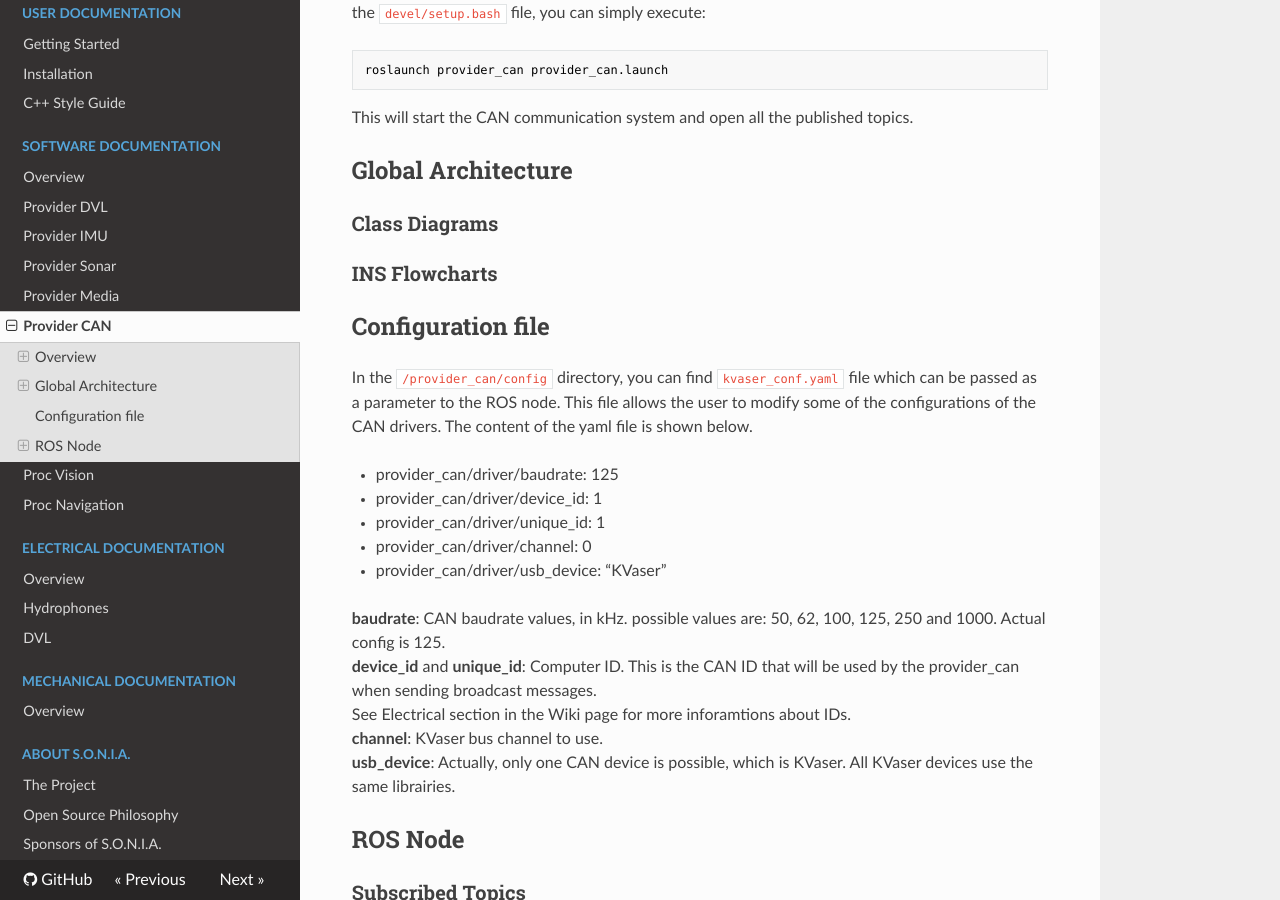
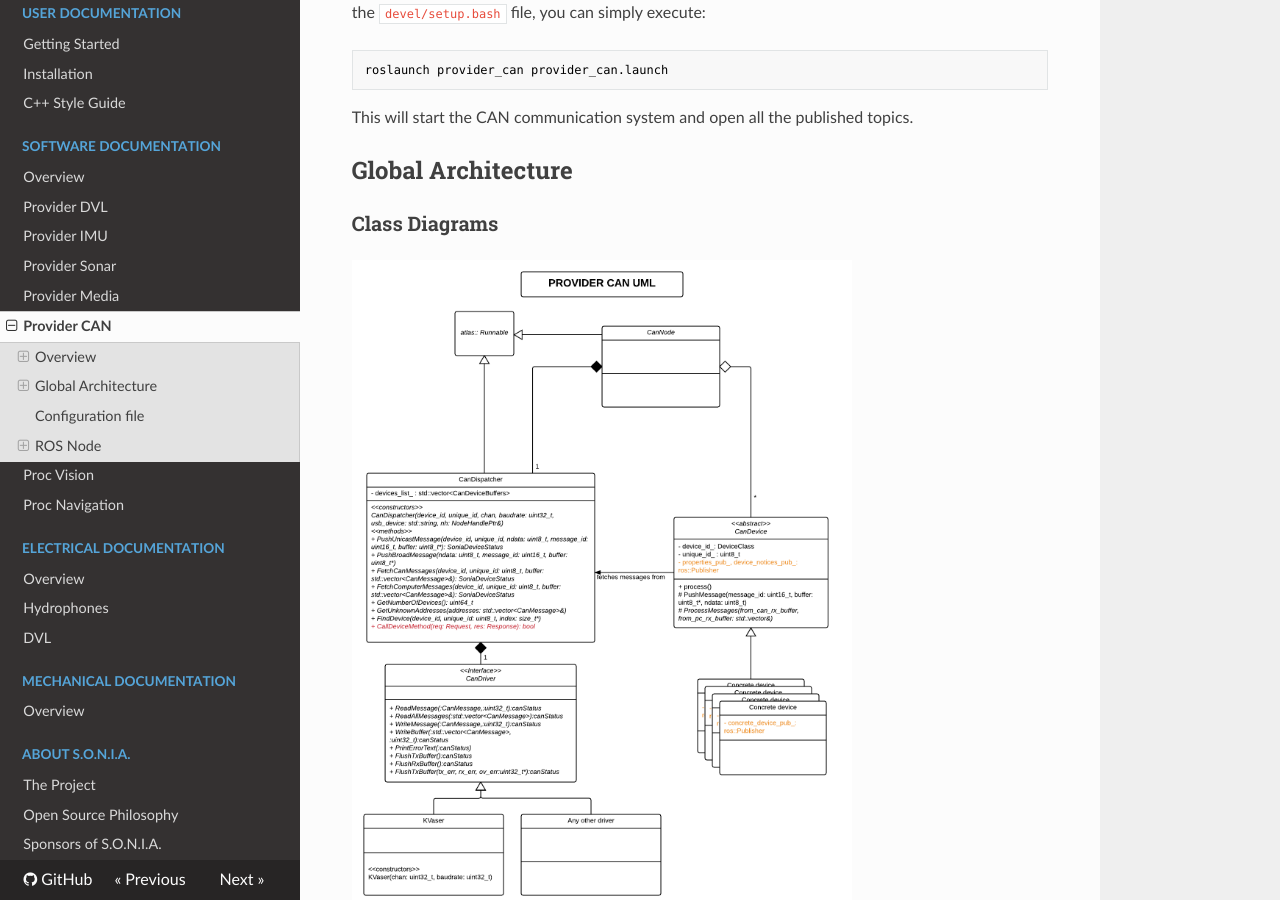
Before and after one commit to sonia-auv/documentation, an MkDocs documentation site: the page built from docs/software/provider_can.md, in a window 1280 px wide and 900 px high, scrolled down 675 px. Built offline with MkDocs 1.6.1, drawn with Linux system fonts in a browser that asks for light colours; nearby versions of some CDN libraries; old or Windows-style settings are respelled for this version of MkDocs.

Commit message:
provider can doc done

```diff
--- a/docs/software/provider_can.md
+++ b/docs/software/provider_can.md
@@ -32,7 +32,7 @@ This will start the CAN communication system and open all the published topics.
 
 ### Class Diagrams
 
-### INS Flowcharts
+<img src="/assets/img/provider_can_class_diagram.png" alt="Class Diagram" style="width: 500px;"/>
 
 ## Configuration file
 
```
Also changed, not shown: docs/assets/img/provider_can_class_diagram.png (added).
